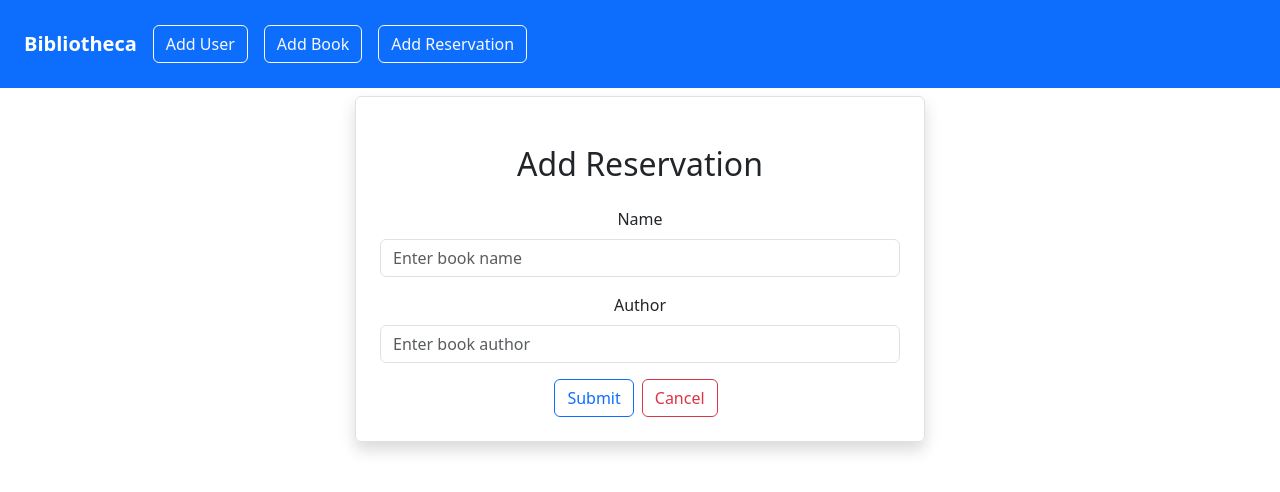
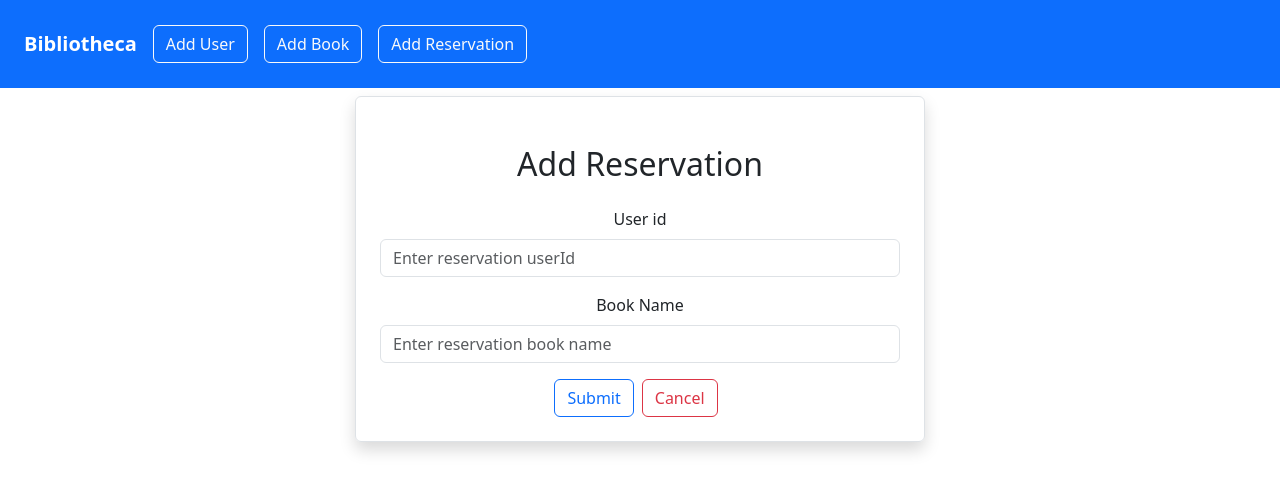
Before and after one commit to janjanek/university-frontend, a React (Create React App) app: page /addReservation in a window 1280 px wide. Shown: the top 492 px of the page. Built offline with nearby package versions, Linux system fonts and the light colour scheme.

Commit message:
init push

```diff
--- a/src/App.js
+++ b/src/App.js
@@ -7,6 +7,10 @@ import AddUser from './users/AddUser';
 import ViewUser from './users/ViewUser';
 import AddBook from './books/AddBook';
 import AddReservation from './reservations/AddReservation';
+import NotFoundPage from './responses/NotFoundPage';
+import BookAddedPage from './responses/BookAdded';
+import BookReservedSuccess from './responses/BookReserved';
+
 
 import { BrowserRouter as Router, Routes, Route } from 'react-router-dom';
 
@@ -18,6 +22,7 @@ function App() {
         <Navbar />
 
         <Routes>
+
           <Route exact path="/" element={<Home />} />
           <Route exact path="/addUser" element={<AddUser />} />
           <Route exact path="/viewuser/:id" element={<ViewUser />} />
@@ -25,6 +30,10 @@ function App() {
           <Route exact path="/addBook" element={<AddBook />} />
 
           <Route exact path="/addReservation/" element={<AddReservation />} />
+
+          <Route exact path="/notFoundPage" element={<NotFoundPage />} />
+          <Route exact path="/bookAddedSuccess" element={<BookAddedPage />} />
+          <Route exact path="/bookReservedSuccess" element={<BookReservedSuccess />} />
 
 
         </Routes>
--- a/src/books/AddBook.js
+++ b/src/books/AddBook.js
@@ -18,7 +18,7 @@ export default function AddBook() {
 
     const onSubmit = async (e) => {
         e.preventDefault();
-        await axios.post("http://localhost:8080/reservation/add", book);
+        await axios.post("http://localhost:8080/reservation/addBook", book);
         navigate("/");
     };
 
--- a/src/reservations/AddReservation.js
+++ b/src/reservations/AddReservation.js
@@ -5,22 +5,61 @@ import { Link, useNavigate } from "react-router-dom";
 export default function AddReservation() {
     let navigate = useNavigate();
 
-    const [book, setBook] = useState({
-        name: "",
-        author: ""
+    const [responseMessage, setResponseMessage] = useState(""); // State to store the response message
+
+    const [errorMessage, setErrorMessage] = useState(""); // Initialize error message state variable
+
+    const [reservation, setReservation] = useState({
+        userId: "",
+        bookName: ""
     });
 
-    const { name, author } = book;
+    const { userId, bookName } = reservation;
 
     const onInputChange = (e) => {
-        setBook({ ...book, [e.target.name]: e.target.value });
+        setReservation({ ...reservation, [e.target.name]: e.target.value });
     };
+
+    const [status, setStatus] = useState(null);
+
 
     const onSubmit = async (e) => {
         e.preventDefault();
-        await axios.post("http://localhost:8080/reservation/add/", book);
-        navigate("/");
+
+        // try{
+        await axios.post(`http://localhost:8080/reservation/add?userId=${userId}&bookName=${bookName}`).then(response => {
+
+            setResponseMessage(response.data);
+            // Extract the status from the response
+            const statusCode = response.status;
+
+            // Update status state
+            setStatus(statusCode);
+
+            // Navigate based on status
+            if (statusCode === 200 || statusCode === 201) {
+                // Navigate to success route
+                //   navigate('/');
+            } else if (statusCode === 404) {
+                throw new Error(response.status)
+                // Navigate to error route
+                //   navigate('/NotFoundPage');
+            }
+            else {
+                navigate('/error');
+            }
+        }).catch(err => {
+            setErrorMessage(err.response.data); // Set error message from error response
+
+        })
+        // } catch{
+        //
+        //   };
+
+
+
     };
+
 
     return (
         <div className="container">
@@ -32,34 +71,44 @@ export default function AddReservation() {
 
                         <div className="mb-3">
                             <label htmlFor="Name" className="form-label">
-                                Name
+                                User id
                             </label>
                             <input
                                 type={"text"}
                                 className="form-control"
-                                placeholder="Enter book name"
-                                name="name"
-                                value={name}
+                                placeholder="Enter reservation userId"
+                                name="userId"
+                                value={userId}
                                 onChange={(e) => onInputChange(e)}
                             />
                         </div>
 
                         <div className="mb-3">
                             <label htmlFor="Name" className="form-label">
-                                Author
+                                Book Name
                             </label>
                             <input
                                 type={"text"}
                                 className="form-control"
-                                placeholder="Enter book author"
-                                name="author"
-                                value={author}
+                                placeholder="Enter reservation book name"
+                                name="bookName"
+                                value={bookName}
                                 onChange={(e) => onInputChange(e)}
                             />
                         </div>
 
+                        {/* Display the response message */}
+                        {responseMessage && (
+                            <div className="alert alert-info" role="alert">
+                                {responseMessage}
+                            </div>
+                        )}
 
-
+                        {errorMessage && (
+                            <div className="error-message">
+                                {errorMessage}
+                            </div>
+                        )}
 
 
                         <button type="submit" className="btn btn-outline-primary">
--- /dev/null
+++ b/src/responses/BookAdded.js
@@ -0,0 +1,14 @@
+import React from 'react';
+import { Link, useNavigate } from "react-router-dom";
+
+
+export default function BookAddedPage() {
+    let navigate = useNavigate();
+
+
+    return (
+        <div className="container">
+            <h1>Book successfully added to user. </h1>
+        </div>
+    );
+}
--- /dev/null
+++ b/src/responses/BookReserved.js
@@ -0,0 +1,14 @@
+import React from 'react';
+import { Link, useNavigate } from "react-router-dom";
+
+
+export default function BookReservedSuccess() {
+    let navigate = useNavigate();
+
+
+    return (
+        <div className="container">
+            <h1>Book successfully reserved for a user. </h1>
+        </div>
+    );
+}
--- /dev/null
+++ b/src/responses/NotFoundPage.js
@@ -0,0 +1,14 @@
+import React from 'react';
+import { Link, useNavigate } from "react-router-dom";
+
+
+export default function NotFoundPage() {
+    let navigate = useNavigate();
+
+
+    return (
+        <div className="container">
+            <h1>Resource not found </h1>
+        </div>
+    );
+}
--- a/src/users/AddUser.js
+++ b/src/users/AddUser.js
@@ -10,6 +10,8 @@ export default function AddUser() {
         occupation: ""
     });
 
+    const [responseMessage, setResponseMessage] = useState(""); // State to store the response message
+
     const { name, occupation } = user;
 
     const onInputChange = (e) => {
@@ -18,8 +20,14 @@ export default function AddUser() {
 
     const onSubmit = async (e) => {
         e.preventDefault();
-        await axios.post("http://localhost:8080/user/add", user);
-        navigate("/");
+        try {
+            const response = await axios.post("http://localhost:8080/user/add", user);
+            setResponseMessage(response.data); // Set the response message
+            // navigate("/"); // Navigate to the home page
+        } catch (error) {
+            console.error('Error occurred:', error);
+            // Handle error, maybe set an error message for the user
+        }
     };
 
     return (
@@ -56,8 +64,12 @@ export default function AddUser() {
 
                         </div>
 
-
-
+                        {/* Display the response message */}
+                        {responseMessage && (
+                            <div className="alert alert-info" role="alert">
+                                {responseMessage}
+                            </div>
+                        )}
 
                         <button type="submit" className="btn btn-outline-primary">
                             Submit
```
